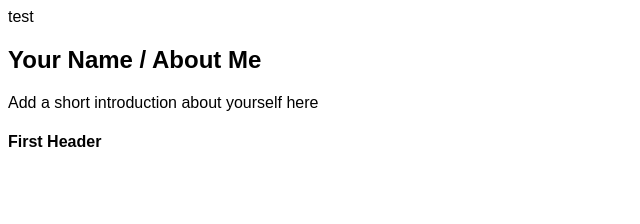
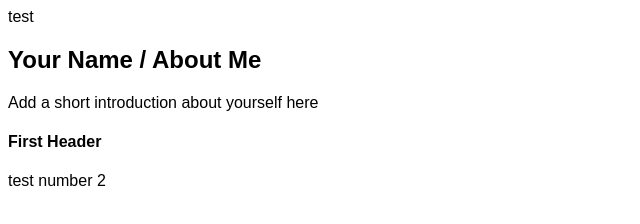
Before and after one commit to kaydnnn/kaydnnn.github.io, a plain HTML site: page index.html in a window 1280 px wide. Shown: the whole page, without its empty margins (0-640 px from the left). Drawn offline with Linux system fonts and the light colour scheme.

Commit message:
Update index.html

```diff
--- a/index.html
+++ b/index.html
@@ -49,6 +49,6 @@
     The (optional) <footer> HTML element represents content that appears at the bottom of every page in a group of pages.
     For example, copyright information, licensing terms, contact information.
     -->
-    <footer></footer>
+    <footer>test number 2</footer>
   </body>
 </html>
```
